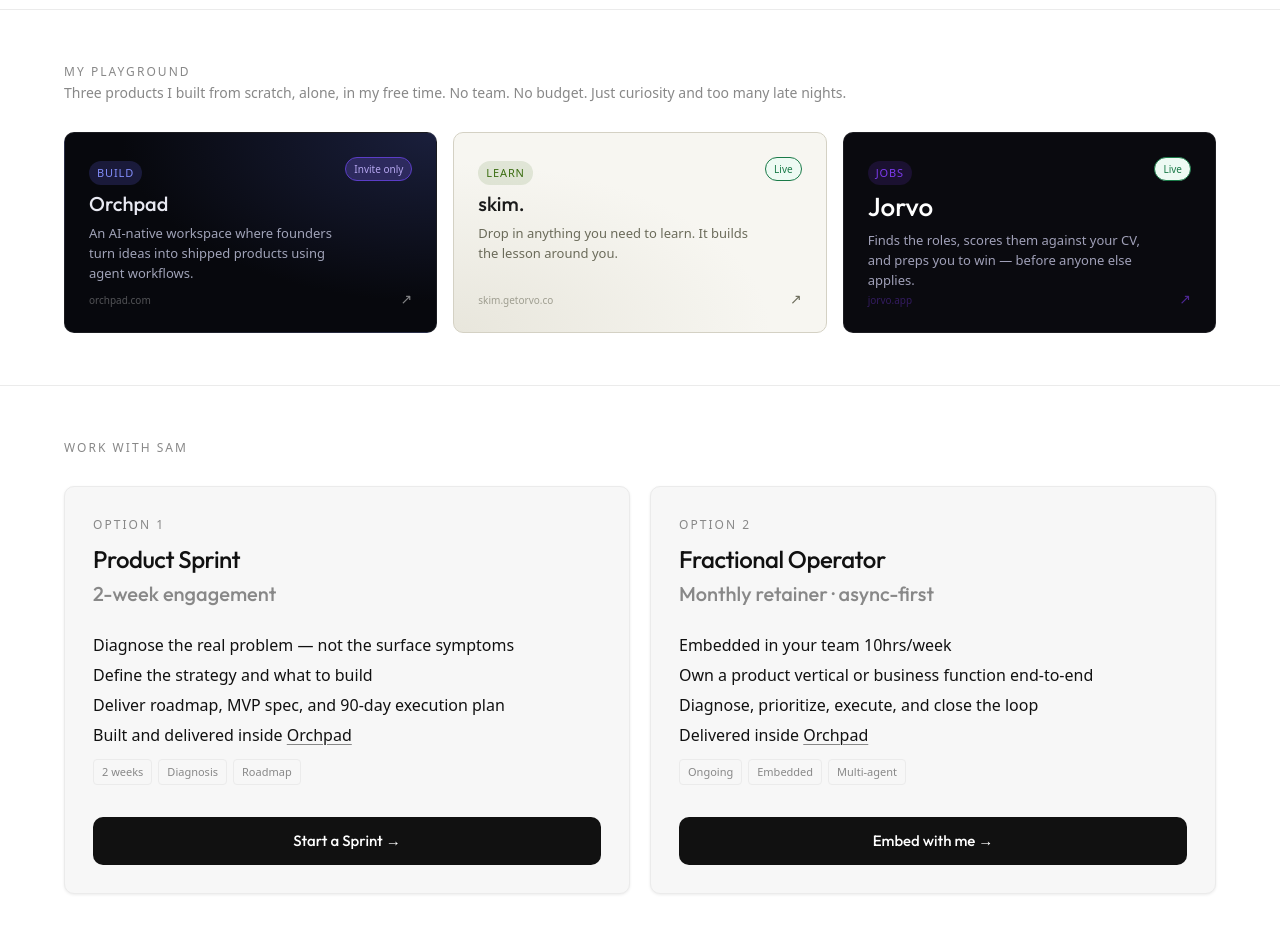
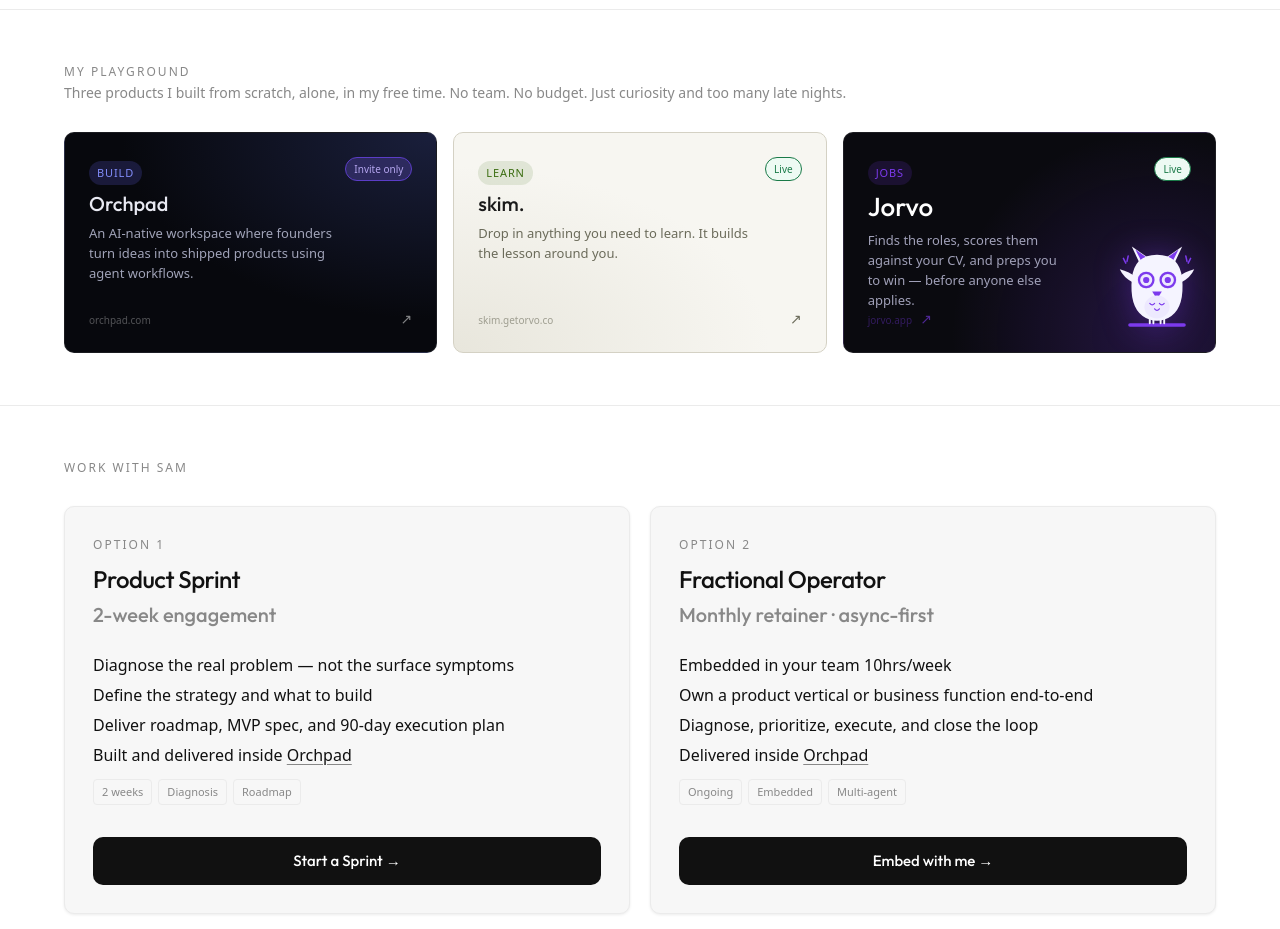
Before and after one commit to eslammahd/meetsam, a Next.js app: page / in a window 1280 px wide. Shown: the part 1320-2249 px from the top of the page. Built offline with nearby package versions, Linux system fonts and the light colour scheme; no server answers.

Commit message:
Add Jorvo owl to the Jorvo playground card
Port the Jorvo app's owl character (found pose, dark-surface colors) as a
standalone component and perch it in the corner of the Jorvo card with a
purple glow, a gentle bob, and a hover lift.

https://claude.ai/code/session_01412TDGGTBNuu3o7Pu392oC

```diff
--- a/app/globals.css
+++ b/app/globals.css
@@ -783,6 +783,40 @@ section.section {
   opacity: 0.6;
 }
 
+/* Jorvo's owl, perched in the corner of the Jorvo playground card */
+.jorvo-owl-wrap {
+  position: absolute;
+  right: 10px;
+  bottom: 12px;
+  line-height: 0;
+  pointer-events: none;
+  animation: jorvo-owl-bob 6s ease-in-out infinite;
+}
+
+.jorvo-owl {
+  display: block;
+  filter: drop-shadow(0 0 16px rgba(124, 58, 237, 0.35));
+  transition: transform 0.3s ease;
+}
+
+.shipped-card:hover .jorvo-owl {
+  transform: translateY(-6px);
+}
+
+@keyframes jorvo-owl-bob {
+  0%, 100% { transform: translateY(0); }
+  50% { transform: translateY(-4px); }
+}
+
+@media (prefers-reduced-motion: reduce) {
+  .jorvo-owl-wrap {
+    animation: none;
+  }
+  .jorvo-owl {
+    transition: none;
+  }
+}
+
 /* CTA links */
 .work-cta-links {
   display: flex;
--- a/app/page.js
+++ b/app/page.js
@@ -1,5 +1,6 @@
 import Nav from "./nav";
 import CaseStudies from "./case-studies";
+import JorvoOwl from "../components/JorvoOwl";
 
 const BOOKING_HREF = "https://calendly.com/eslam-orchpad/30min";
 
@@ -185,20 +186,23 @@ export default function Home() {
               target="_blank"
               rel="noopener noreferrer"
               className="shipped-card"
-              style={{ background: "#0A0A0F", borderColor: "rgba(255,255,255,0.08)" }}
+              style={{ background: "radial-gradient(circle at 84% 92%, rgba(124,58,237,0.22) 0%, transparent 55%), #0A0A0F", borderColor: "rgba(255,255,255,0.08)" }}
             >
               <div className="shipped-top">
                 <div>
                   <p className="shipped-label" style={{ color: "#7C3AED", background: "rgba(124,58,237,0.15)" }}>Jobs</p>
                   <p className="shipped-name" style={{ color: "#ffffff", fontSize: "26px" }}>Jorvo</p>
-                  <p className="shipped-desc" style={{ color: "#A0A0B8", fontSize: "13px" }}>
+                  <p className="shipped-desc" style={{ color: "#A0A0B8", fontSize: "13px", paddingRight: "96px" }}>
                     Finds the roles, scores them against your CV, and preps you to win — before anyone else applies.
                   </p>
                 </div>
                 <span className="shipped-status">Live</span>
               </div>
+              <span className="jorvo-owl-wrap" aria-hidden="true">
+                <JorvoOwl size={96} className="jorvo-owl" />
+              </span>
               <div className="shipped-bottom">
-                <div className="shipped-card-footer">
+                <div className="shipped-card-footer" style={{ justifyContent: "flex-start", gap: "8px" }}>
                   <p className="shipped-url" style={{ color: "rgba(124,58,237,0.6)" }}>jorvo.app</p>
                   <span className="shipped-arrow" style={{ color: "rgba(124,58,237,0.6)" }}>↗</span>
                 </div>
--- /dev/null
+++ b/components/JorvoOwl.js
@@ -0,0 +1,42 @@
+/* Jorvo's owl character, ported from the Jorvo app (components/brand/JorvoOwl.tsx).
+ * This is the "found" pose — wings spread, sparkles — in the dark-surface
+ * treatment: the near-black body becomes lavender-white so the owl reads on
+ * the void-dark Jorvo card. Drawn on a 160×160 viewBox. */
+
+const BODY = "#F5F4FF";
+const PURPLE = "#7C3AED";
+const LAVENDER = "#EDE9FE";
+
+export default function JorvoOwl({ size = 100, className }) {
+  return (
+    <svg
+      width={size}
+      height={size}
+      viewBox="0 0 160 160"
+      className={className}
+      role="img"
+      aria-label="Jorvo owl"
+    >
+      <path d="M50 30 L38 4 L64 22 Z" fill={BODY} />
+      <path d="M110 30 L122 4 L96 22 Z" fill={BODY} />
+      <path d="M53 27 L44 9 L62 22 Z" fill={PURPLE} />
+      <path d="M107 27 L116 9 L98 22 Z" fill={PURPLE} />
+      <path d="M80 18 Q118 18 122 58 Q126 104 104 120 Q93 128 80 128 Q67 128 56 120 Q34 104 38 58 Q42 18 80 18 Z" fill={BODY} />
+      <circle cx="62" cy="60" r="15" fill={LAVENDER} />
+      <circle cx="98" cy="60" r="15" fill={LAVENDER} />
+      <circle cx="62" cy="60" r="12" fill="none" stroke={PURPLE} strokeWidth="3.8" />
+      <circle cx="98" cy="60" r="12" fill="none" stroke={PURPLE} strokeWidth="3.8" />
+      <circle cx="62" cy="60" r="5.2" fill={PURPLE} />
+      <circle cx="98" cy="60" r="5.2" fill={PURPLE} />
+      <path d="M72 79 L88 79 L80 92 Z" fill={PURPLE} />
+      <ellipse cx="80" cy="105" rx="21" ry="19" fill={LAVENDER} />
+      <path d="M68 99 Q72 104 76 99 M76 108 Q80 113 84 108 M84 99 Q88 104 92 99" fill="none" stroke={PURPLE} strokeWidth="2" strokeLinecap="round" />
+      <path d="M40 64 Q24 56 18 42 Q34 46 46 56 Z" fill={BODY} />
+      <path d="M120 64 Q136 56 142 42 Q126 46 114 56 Z" fill={BODY} />
+      <path d="M24 24 L28 32 M32 20 L30 29" stroke={PURPLE} strokeWidth="2.5" strokeLinecap="round" />
+      <path d="M136 24 L132 32 M128 20 L130 29" stroke={PURPLE} strokeWidth="2.5" strokeLinecap="round" />
+      <rect x="32" y="132" width="96" height="6" rx="3" fill={PURPLE} />
+      <path d="M68 125 L68 132 M74 125 L74 132 M86 125 L86 132 M92 125 L92 132" stroke={BODY} strokeWidth="3.2" strokeLinecap="round" />
+    </svg>
+  );
+}
```
